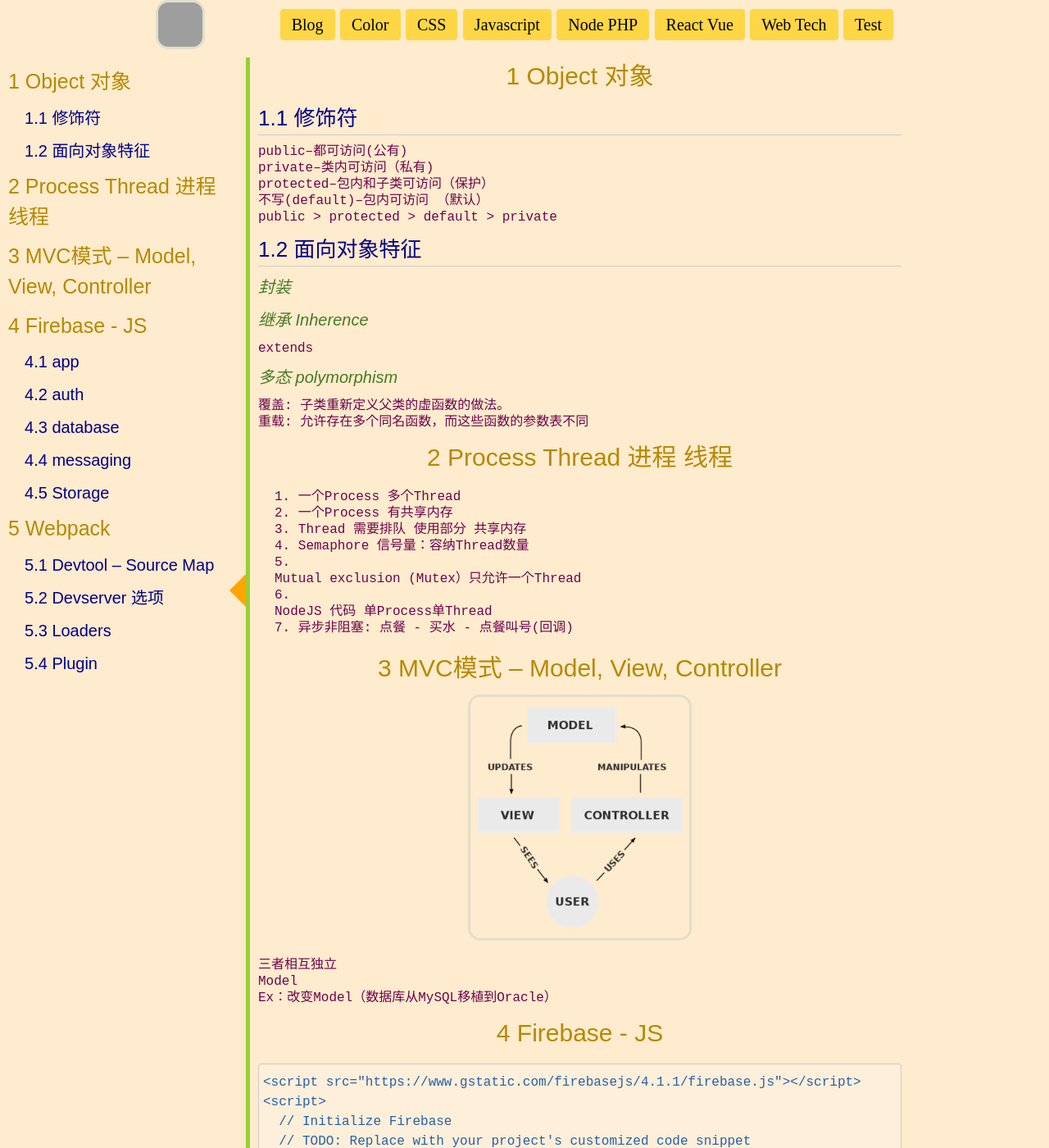
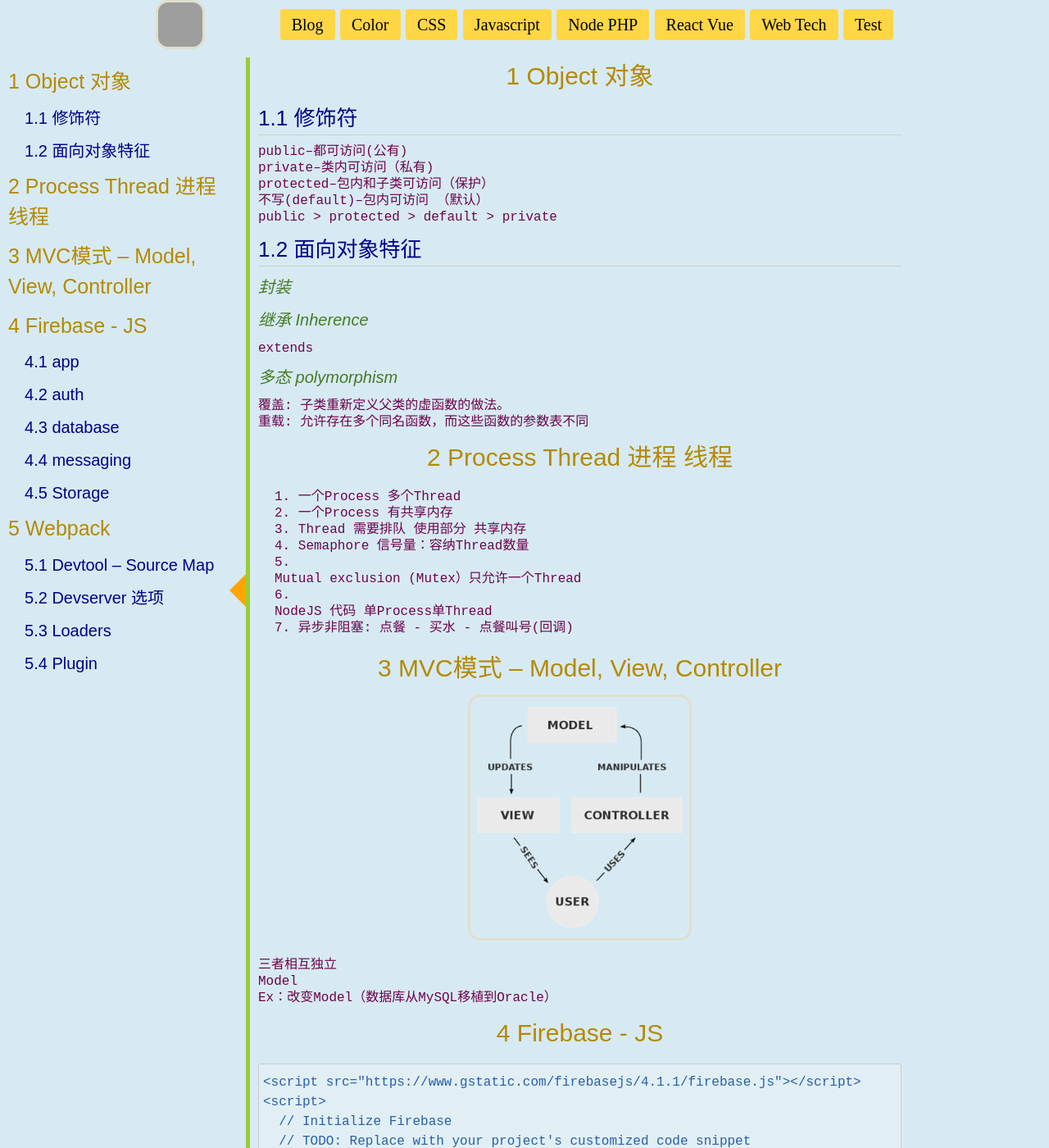
Before and after one commit to rfd3344a/rfd3344.github.io, a Jekyll site: the page built from notes/Web_Tech.md, in a window 1280 px wide and 1400 px high. Shown: the whole window at 82% size. Built offline with Jekyll 4.4.1, drawn with Linux system fonts in a browser that asks for light colours; nearby versions of some CDN libraries; some web fonts are replaced; our own code applies the rules of GitHub Pages for plain Markdown files; grey boxes are pictures that could not be loaded.

Commit message:
Update notes.css

```diff
--- a/css/notes.css
+++ b/css/notes.css
@@ -1,7 +1,7 @@
 
 /*******  Navigation Bar *********/
 body{
-   background-color: blanchedalmond;
+   background-color: #d7eaf3;
 }
 .notes{
    max-width:unset;
```
